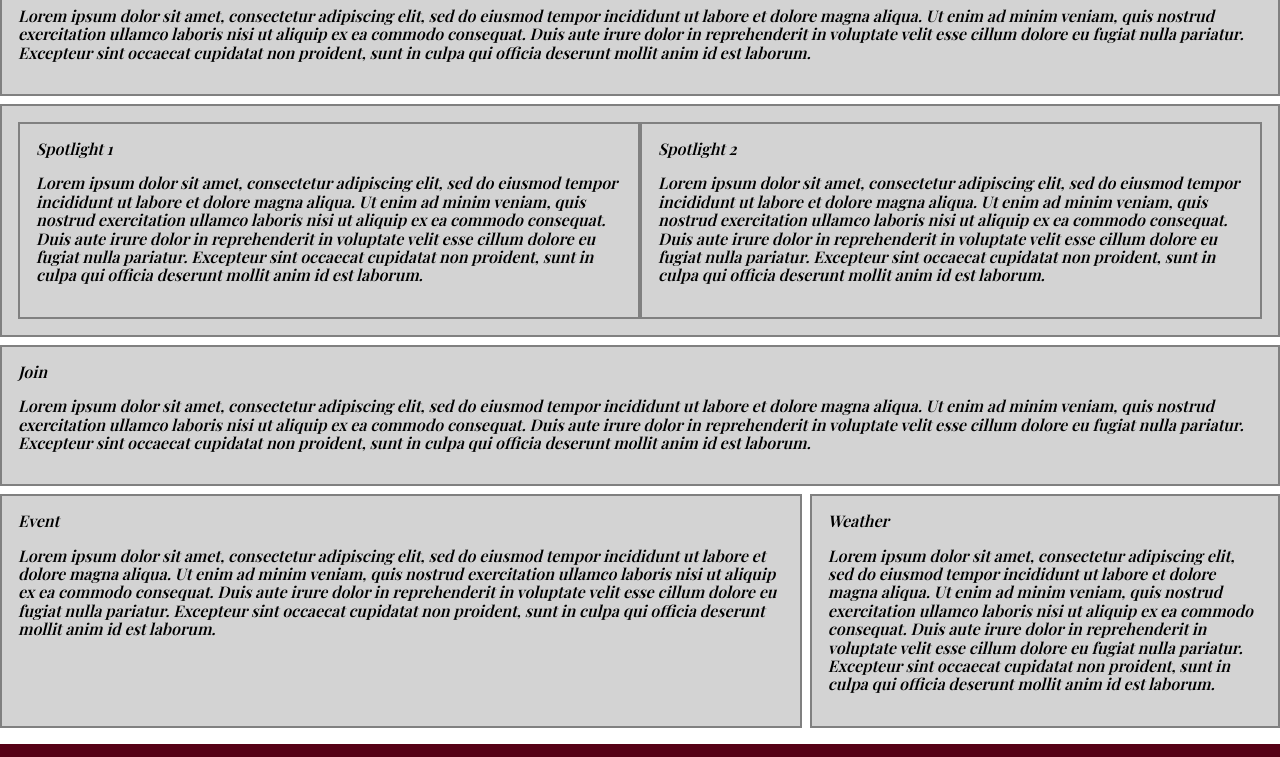
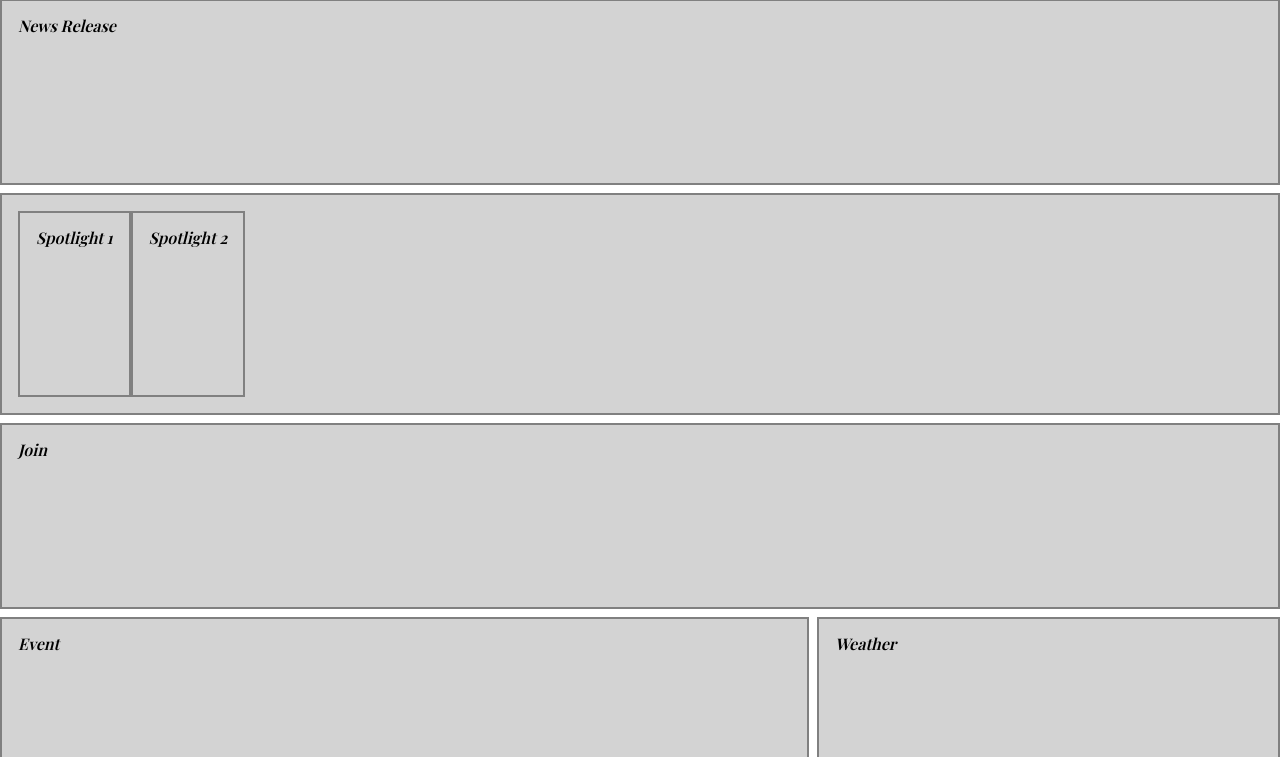
Before and after one commit to mabelheiner/wdd230, a plain HTML site: page chamber/index.html in a window 1280 px wide. Shown: the part 473-1230 px from the top of the page. Drawn offline with nearby package versions, Linux system fonts and the light colour scheme.

Commit message:
added a min height property to main paragraphs, took away sample paragraphs

```diff
--- a/chamber/index.html
+++ b/chamber/index.html
@@ -45,48 +45,34 @@
     <main class="home-main">
         <div class="hero">
             <b>Hero with site name and call to action</b>
-            <p>Lorem ipsum dolor sit amet, consectetur adipiscing elit, sed do eiusmod tempor incididunt ut labore et dolore magna aliqua. Ut enim ad minim veniam, quis nostrud exercitation ullamco laboris nisi ut aliquip ex ea commodo consequat. Duis aute irure dolor in reprehenderit in voluptate velit esse cillum dolore eu fugiat nulla pariatur. Excepteur sint occaecat cupidatat non proident, sunt in culpa qui officia deserunt mollit anim id est laborum.</p>
-
         </div>
 
         <div class="event">
             <b>Event</b>
-            <p>Lorem ipsum dolor sit amet, consectetur adipiscing elit, sed do eiusmod tempor incididunt ut labore et dolore magna aliqua. Ut enim ad minim veniam, quis nostrud exercitation ullamco laboris nisi ut aliquip ex ea commodo consequat. Duis aute irure dolor in reprehenderit in voluptate velit esse cillum dolore eu fugiat nulla pariatur. Excepteur sint occaecat cupidatat non proident, sunt in culpa qui officia deserunt mollit anim id est laborum.</p>
-        </div>
+       </div>
 
         <div class="weather">
             <b>Weather</b>
-            <p>Lorem ipsum dolor sit amet, consectetur adipiscing elit, sed do eiusmod tempor incididunt ut labore et dolore magna aliqua. Ut enim ad minim veniam, quis nostrud exercitation ullamco laboris nisi ut aliquip ex ea commodo consequat. Duis aute irure dolor in reprehenderit in voluptate velit esse cillum dolore eu fugiat nulla pariatur. Excepteur sint occaecat cupidatat non proident, sunt in culpa qui officia deserunt mollit anim id est laborum.</p>
         </div>
 
         <div class="news">
             <b>News Release</b>
-            <p>Lorem ipsum dolor sit amet, consectetur adipiscing elit, sed do eiusmod tempor incididunt ut labore et dolore magna aliqua. Ut enim ad minim veniam, quis nostrud exercitation ullamco laboris nisi ut aliquip ex ea commodo consequat. Duis aute irure dolor in reprehenderit in voluptate velit esse cillum dolore eu fugiat nulla pariatur. Excepteur sint occaecat cupidatat non proident, sunt in culpa qui officia deserunt mollit anim id est laborum.</p>
-
         </div>
 
         <div class="spotlights">
             <div class="spotlight1">
                 <b>Spotlight 1</b>
-                <p>Lorem ipsum dolor sit amet, consectetur adipiscing elit, sed do eiusmod tempor incididunt ut labore et dolore magna aliqua. Ut enim ad minim veniam, quis nostrud exercitation ullamco laboris nisi ut aliquip ex ea commodo consequat. Duis aute irure dolor in reprehenderit in voluptate velit esse cillum dolore eu fugiat nulla pariatur. Excepteur sint occaecat cupidatat non proident, sunt in culpa qui officia deserunt mollit anim id est laborum.</p>
-
-            </div>
+           </div>
 
             <div class="spotlight2">
                 <b>Spotlight 2</b>
-                <p>Lorem ipsum dolor sit amet, consectetur adipiscing elit, sed do eiusmod tempor incididunt ut labore et dolore magna aliqua. Ut enim ad minim veniam, quis nostrud exercitation ullamco laboris nisi ut aliquip ex ea commodo consequat. Duis aute irure dolor in reprehenderit in voluptate velit esse cillum dolore eu fugiat nulla pariatur. Excepteur sint occaecat cupidatat non proident, sunt in culpa qui officia deserunt mollit anim id est laborum.</p>
-
             </div>
             <div class="spotlight3">
                 <b>Spotlight 3</b>
-                <p>Lorem ipsum dolor sit amet, consectetur adipiscing elit, sed do eiusmod tempor incididunt ut labore et dolore magna aliqua. Ut enim ad minim veniam, quis nostrud exercitation ullamco laboris nisi ut aliquip ex ea commodo consequat. Duis aute irure dolor in reprehenderit in voluptate velit esse cillum dolore eu fugiat nulla pariatur. Excepteur sint occaecat cupidatat non proident, sunt in culpa qui officia deserunt mollit anim id est laborum.</p>
-
             </div>
         </div>
         <div class="join">
             <b>Join</b>
-            <p>Lorem ipsum dolor sit amet, consectetur adipiscing elit, sed do eiusmod tempor incididunt ut labore et dolore magna aliqua. Ut enim ad minim veniam, quis nostrud exercitation ullamco laboris nisi ut aliquip ex ea commodo consequat. Duis aute irure dolor in reprehenderit in voluptate velit esse cillum dolore eu fugiat nulla pariatur. Excepteur sint occaecat cupidatat non proident, sunt in culpa qui officia deserunt mollit anim id est laborum.</p>
-
         </div>
     </main>
     <footer>
--- a/chamber/styles/mobile.css
+++ b/chamber/styles/mobile.css
@@ -117,6 +117,7 @@ main {
     border: 2px gray solid;
     background-color: lightgray;
     padding: 1em;
+    min-height: 150px;
 }
 
 .event{
@@ -125,6 +126,7 @@ main {
     border: 2px gray solid;
     background-color: lightgray;
     padding: 1em;
+    min-height: 150px;
 }
 
 .weather{
@@ -133,6 +135,7 @@ main {
     border: 2px gray solid;
     background-color: lightgray;
     padding: 1em;
+    min-height: 150px;
 }
 
 .news{
@@ -141,6 +144,7 @@ main {
     border: 2px gray solid;
     background-color: lightgray;
     padding: 1em;
+    min-height: 150px;
 }
 
 .spotlights{
@@ -157,6 +161,7 @@ main {
     border: 2px gray solid;
     background-color: lightgray;
     padding: 1em;
+    min-height: 150px;
 }
 
 .spotlight2{
@@ -164,14 +169,17 @@ main {
     border: 2px gray solid;
     background-color: lightgray;
     padding: 1em;
+    min-height: 150px;
 }
 
 .spotlight3{
     display: none;
+    min-height: 150px;
 }
 
 .join{
     display: none;
+    min-height: 150px;
 }
 
 .bottom-footer {
```
